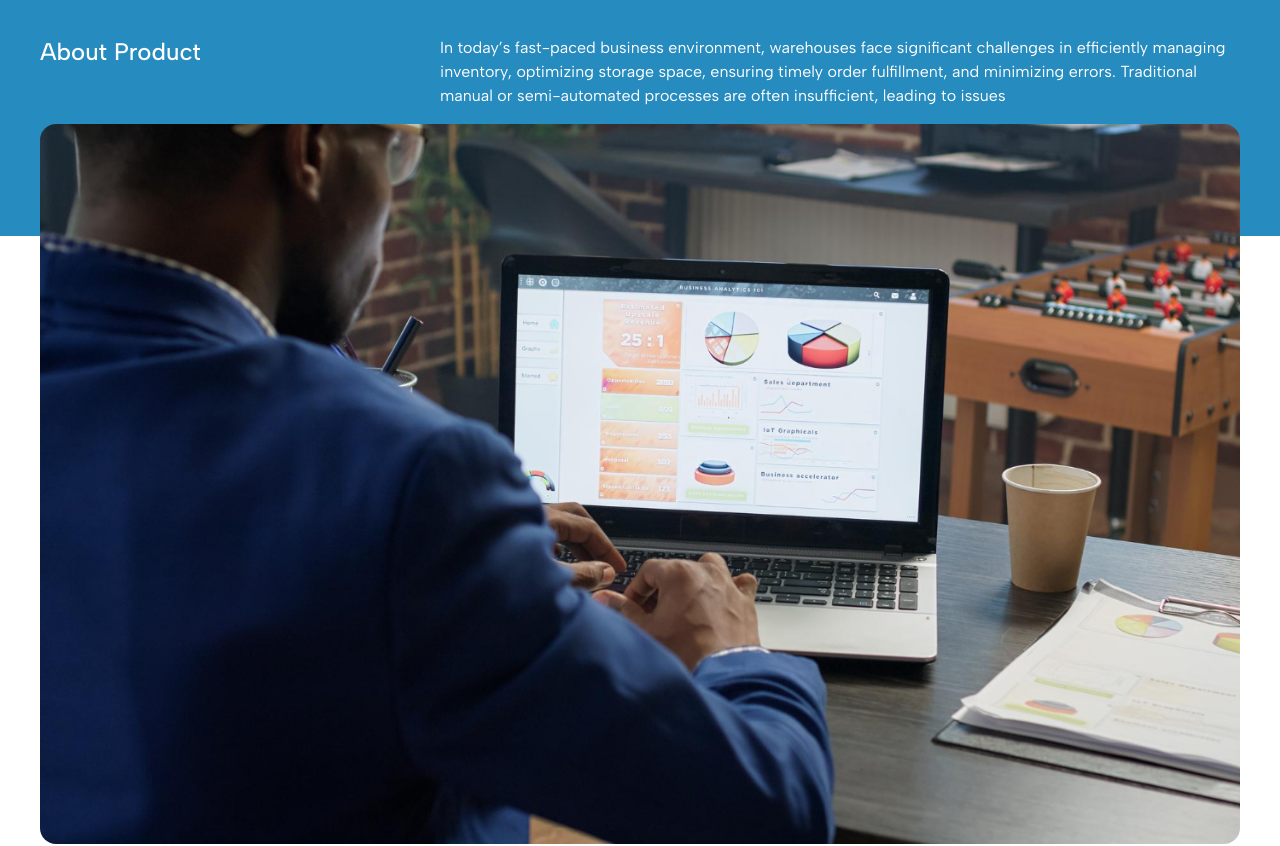
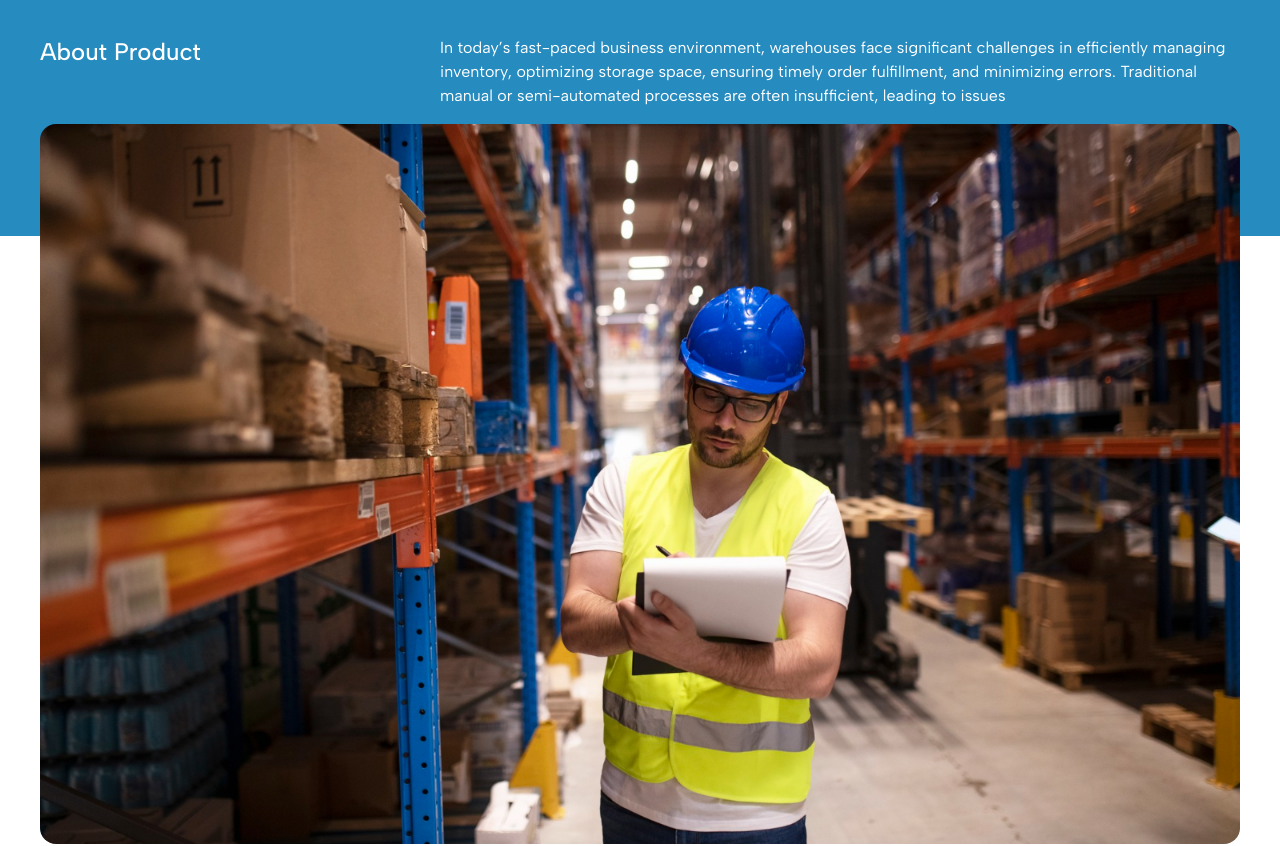
Before and after one commit to dilshadkt/skaktech, a Next.js app: page /case-study/1 in a window 1280 px wide. Shown: the part 880-1726 px from the top of the page. Built offline with nearby package versions, Linux system fonts and the light colour scheme.

Commit message:
image  error testing

```diff
--- a/src/app/case-study/[subject]/page.jsx
+++ b/src/app/case-study/[subject]/page.jsx
@@ -34,7 +34,7 @@ const CaseStudy = () => {
             </div>
             <div className='px-5 md:px-10'>
                 <div className='-translate-y-20 xl:-translate-y-28 h-[50vh] xl:h-[90vh] w-full  rounded-2xl'>
-                    <Image src={'/assets/images/casestudyCenter.jpg'} alt='contentimg' width={1000} height={1000} quality={100} className='w-full h-full object-cover rounded-2xl'/>
+                    <Image src={'/assets/images/casestudyWarehouse.jpg'} alt='contentimg' width={1000} height={1000} quality={100} className='w-full h-full object-cover rounded-2xl'/>
                 </div>
                 <div className="flex flex-col  gap-5">
                     <div>
```
